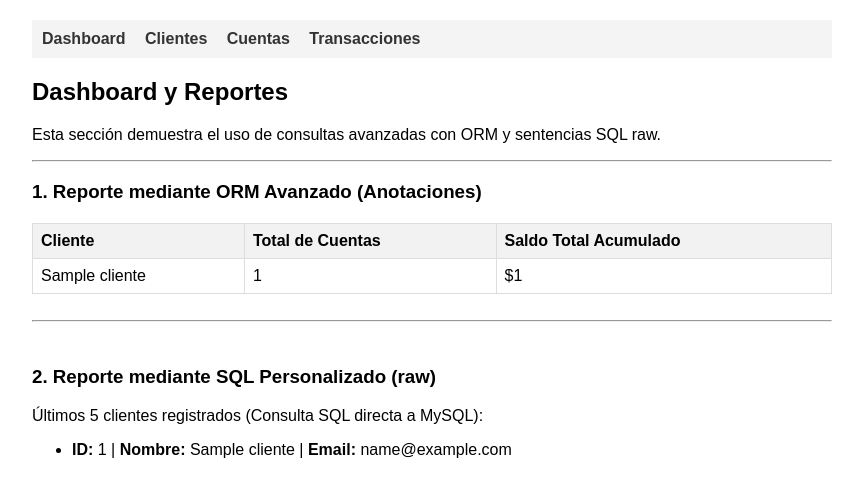
After one commit to yadielgh-ai/Proyecto-final-modulo-7, a Django app: page /dashboard/ in a window 1280 px wide. The commit adds this page. Shown: the top 497 px of the page, without its empty margins (208-1071 px from the left). Run offline with Django 5.2, Linux system fonts and the light colour scheme; tables that the repository leaves empty hold one stand-in row (values such as "Sample post").

Commit message:
feat: vista de dashboard con consultas ORM y SQL raw

```diff
--- a/gestion/templates/gestion/base.html
+++ b/gestion/templates/gestion/base.html
@@ -21,6 +21,7 @@
     <div class="container">
 
         <nav>
+            <a href="{% url 'dashboard' %}">Dashboard</a>
             <a href="{% url 'cliente_list' %}">Clientes</a>
             <a href="{% url 'cuenta_list' %}">Cuentas</a>
             <a href="{% url 'transaccion_list' %}">Transacciones</a>
--- /dev/null
+++ b/gestion/templates/gestion/dashboard.html
@@ -0,0 +1,45 @@
+{% extends 'gestion/base.html' %}
+
+{% block content %}
+    <h2>Dashboard y Reportes</h2>
+    <p>Esta sección demuestra el uso de consultas avanzadas con ORM y sentencias SQL raw.</p>
+
+    <hr>
+
+    <h3>1. Reporte mediante ORM Avanzado (Anotaciones)</h3>
+    <table>
+        <thead>
+            <tr>
+                <th>Cliente</th>
+                <th>Total de Cuentas</th>
+                <th>Saldo Total Acumulado</th>
+            </tr>
+        </thead>
+        <tbody>
+            {% for cliente in clientes_resumen %}
+                <tr>
+                    <td>{{ cliente.nombre }}</td>
+                    <td>{{ cliente.num_cuentas }}</td>
+                    <td>${{ cliente.saldo_total|default:"0.00" }}</td>
+                </tr>
+            {% empty %}
+                <tr>
+                    <td colspan="3">No hay datos disponibles.</td>
+                </tr>
+            {% endfor %}
+        </tbody>
+    </table>
+
+    <br><hr><br>
+
+    <h3>2. Reporte mediante SQL Personalizado (raw)</h3>
+    <p>Últimos 5 clientes registrados (Consulta SQL directa a MySQL):</p>
+    <ul>
+        {% for cliente in ultimos_clientes_sql %}
+            <li><strong>ID:</strong> {{ cliente.id }} | <strong>Nombre:</strong> {{ cliente.nombre }} | <strong>Email:</strong> {{ cliente.email }}</li>
+        {% empty %}
+            <li>No se encontraron clientes.</li>
+        {% endfor %}
+    </ul>
+
+{% endblock %}
--- a/gestion/urls.py
+++ b/gestion/urls.py
@@ -3,10 +3,15 @@ from django.urls import path
 from .views import (
     ClienteListView, ClienteCreateView, ClienteUpdateView, ClienteDeleteView,
     CuentaListView, CuentaCreateView, CuentaUpdateView, CuentaDeleteView,
-    TransaccionListView, TransaccionCreateView, TransaccionUpdateView, TransaccionDeleteView
+    TransaccionListView, TransaccionCreateView, TransaccionUpdateView, TransaccionDeleteView,
+    DashboardView
 )
 
 urlpatterns = [
+
+    # --- Ruta para el Dashboard (Consultas Personalizadas) ---
+    path('dashboard/', DashboardView.as_view(), name='dashboard'),
+
     # --- Rutas de Clientes ---
     path('clientes/', ClienteListView.as_view(), name='cliente_list'),
     path('clientes/nuevo/', ClienteCreateView.as_view(), name='cliente_create'),
--- a/gestion/views.py
+++ b/gestion/views.py
@@ -1,6 +1,8 @@
 # gestion/views.py
 from django.urls import reverse_lazy
-from django.views.generic import ListView, CreateView, UpdateView, DeleteView
+from django.views.generic import ListView, CreateView, UpdateView, DeleteView, TemplateView
+# Se importan funciones de agregación para consultas avanzadas del ORM
+from django.db.models import Sum, Count
 from .models import Cliente, Cuenta, Transaccion
 
 # Se define la vista para listar todos los clientes (Read)
@@ -92,3 +94,26 @@ class TransaccionDeleteView(DeleteView):
     model = Transaccion
     template_name = 'gestion/transaccion_confirm_delete.html'
     success_url = reverse_lazy('transaccion_list')
+
+# Se define una vista basada en TemplateView para mostrar reportes combinados
+class DashboardView(TemplateView):
+    template_name = 'gestion/dashboard.html'
+
+    def get_context_data(self, **kwargs):
+        # Se obtiene el contexto base de la clase padre
+        context = super().get_context_data(**kwargs)
+
+        # 1. ORM Avanzado (Anotaciones):
+        # Se anexa a cada cliente el número total de sus cuentas y la suma de sus saldos
+        context['clientes_resumen'] = Cliente.objects.annotate(
+            num_cuentas=Count('cuenta'),
+            saldo_total=Sum('cuenta__saldo')
+        )
+
+        # 2. Consulta SQL Personalizada usando raw():
+        # Se ejecuta una consulta directa a la base de datos MySQL.
+        # Django nombra las tablas automáticamente como "nombre_app_nombre_modelo"
+        consulta_sql = "SELECT id, nombre, email FROM gestion_cliente ORDER BY id DESC LIMIT 5"
+        context['ultimos_clientes_sql'] = Cliente.objects.raw(consulta_sql)
+
+        return context
```
